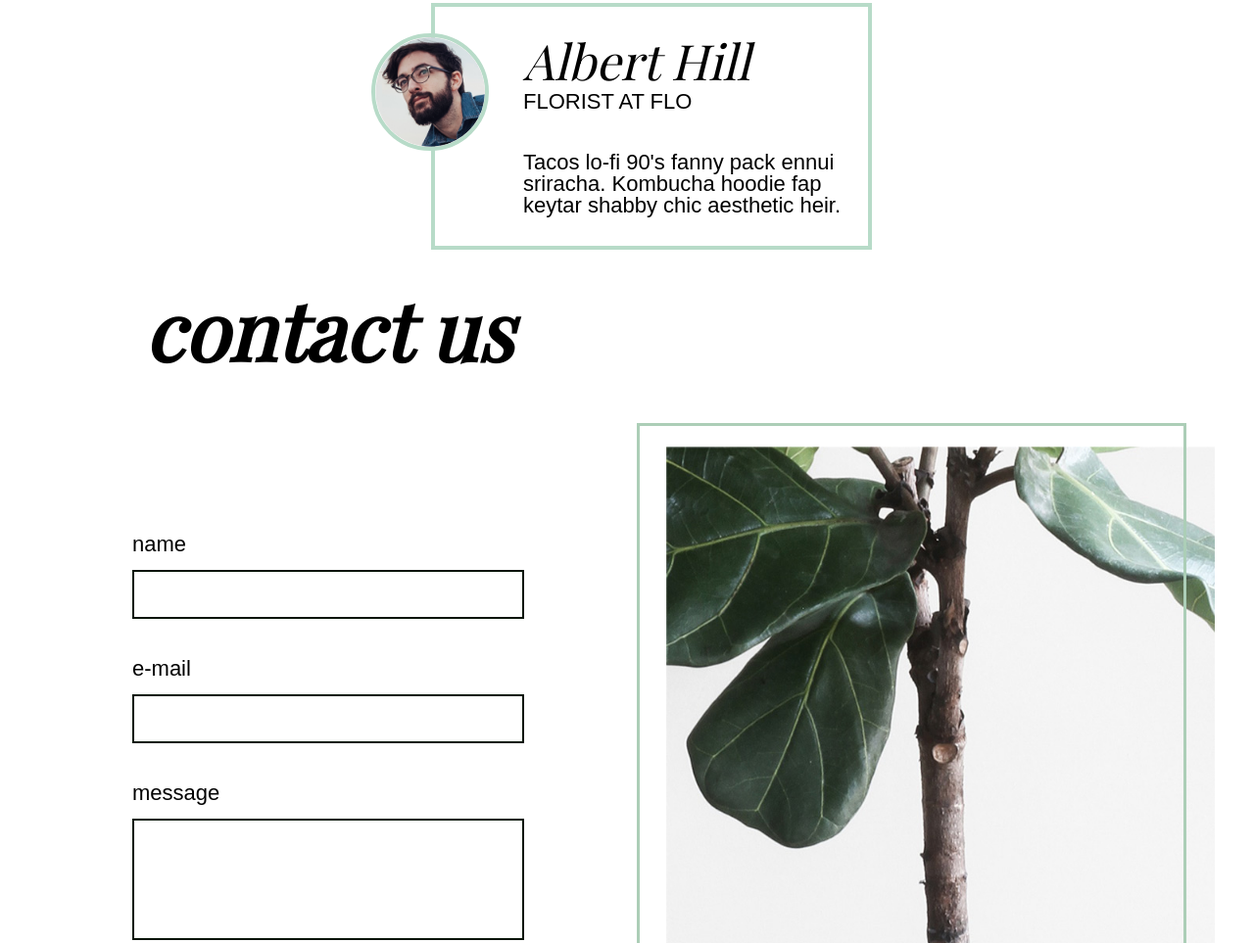
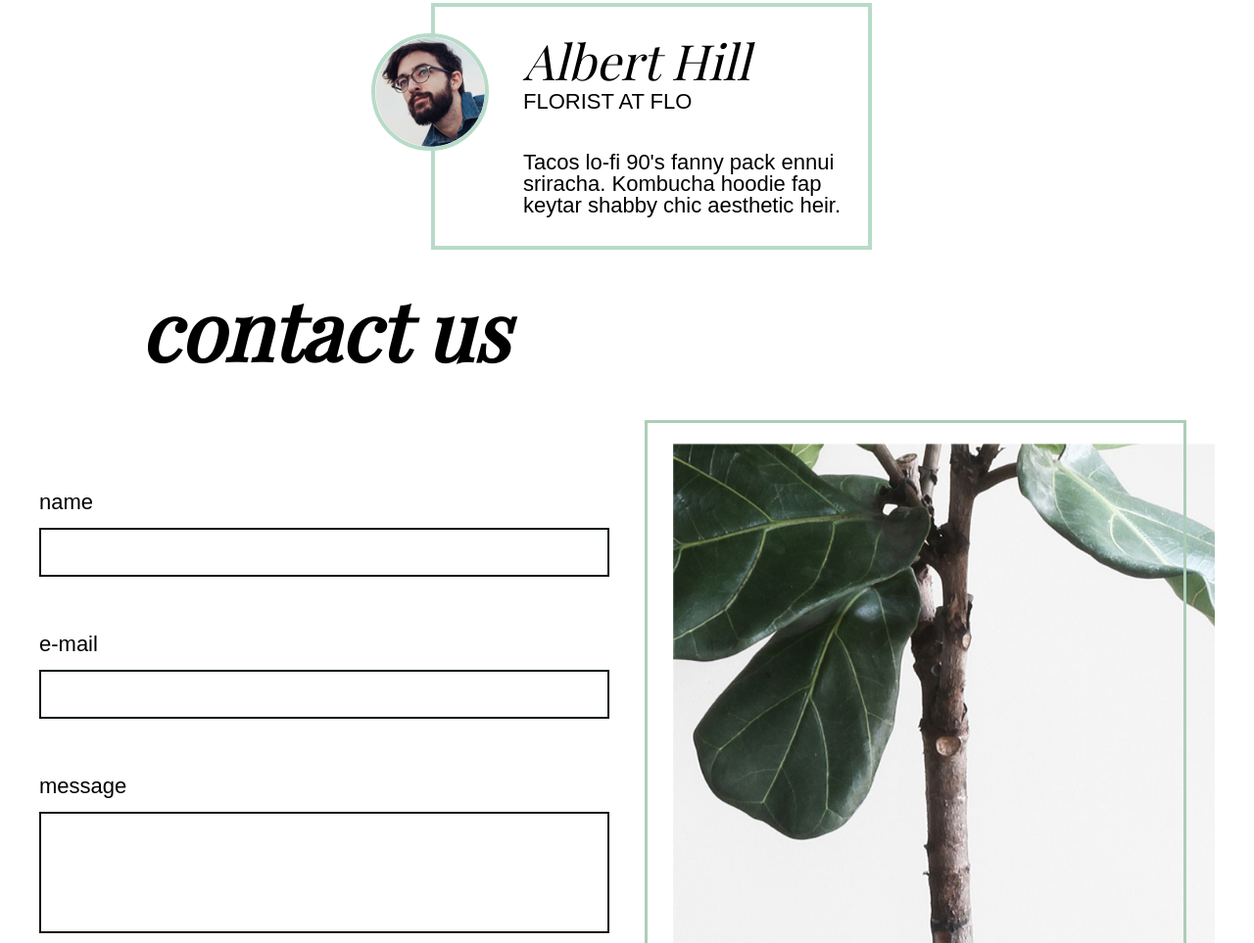
Before and after one commit to PatrycjaKanigowska/Planty, a plain HTML site: page index.html in a window 1280 px wide. Shown: the part 1414-2377 px from the top of the page at 98% size. Drawn offline with nearby package versions, Linux system fonts and the light colour scheme; a web font is replaced by a local one.

Commit message:
Fixes to adjustment in contact section

```diff
--- a/css/style.css
+++ b/css/style.css
@@ -231,7 +231,7 @@ label {
 }
 
 .contact form {
-    width: 400px;
+    //width: 400px;
     max-width: 100%;
     margin: 0 auto;
 }
@@ -420,10 +420,14 @@ footer p {
     .contact .container {
         display: grid;
         grid-template-columns: 1fr minmax(403px, 1fr);
-        grid-gap: 20px;
+        grid-gap: 3%;
         grid-template-areas:
             "h fig2"
             "f fig2";
+    }
+
+    .plant-2::after {
+        height: 96.5%;
     }
 
     .contact h2 {
```
